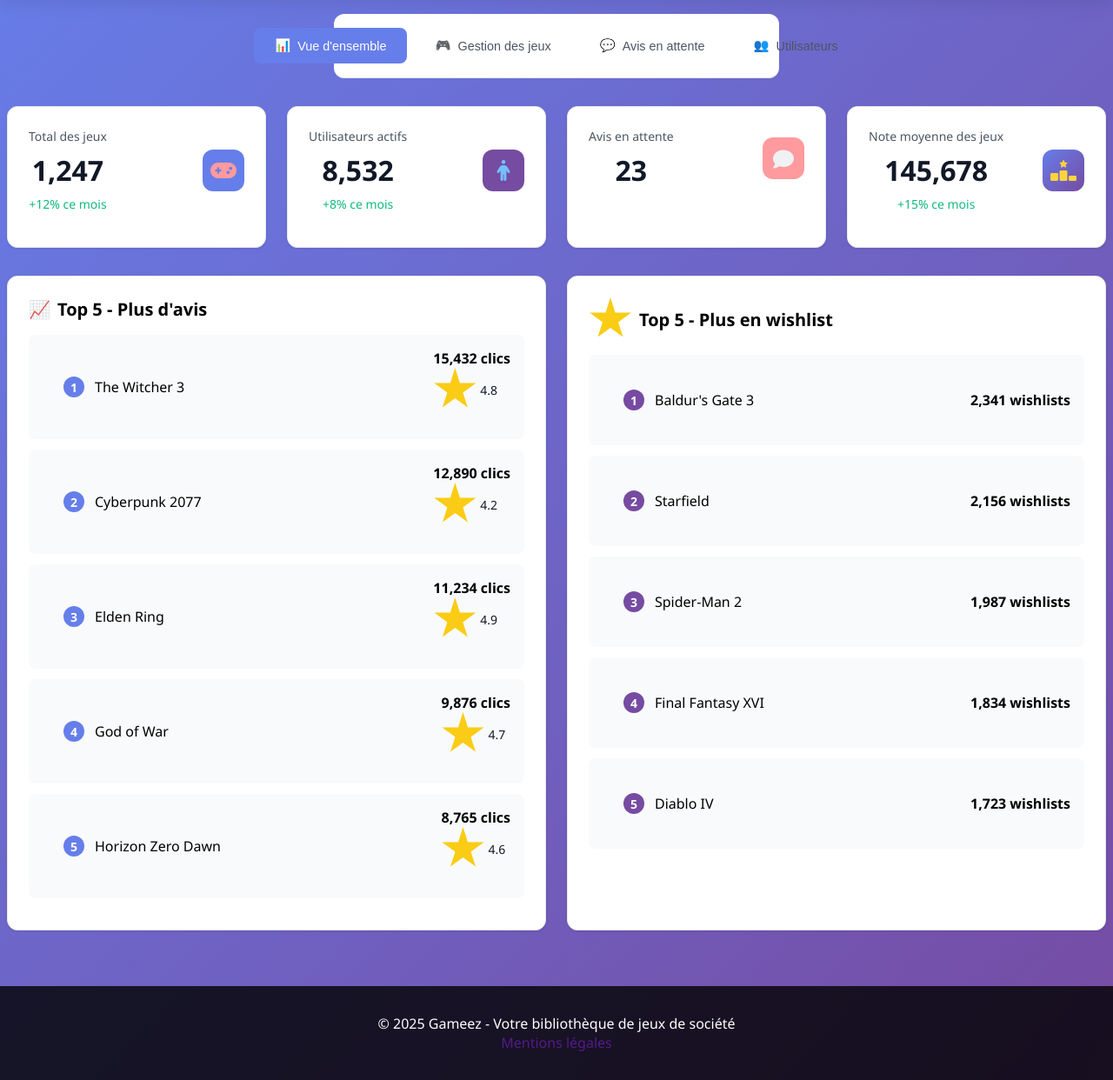
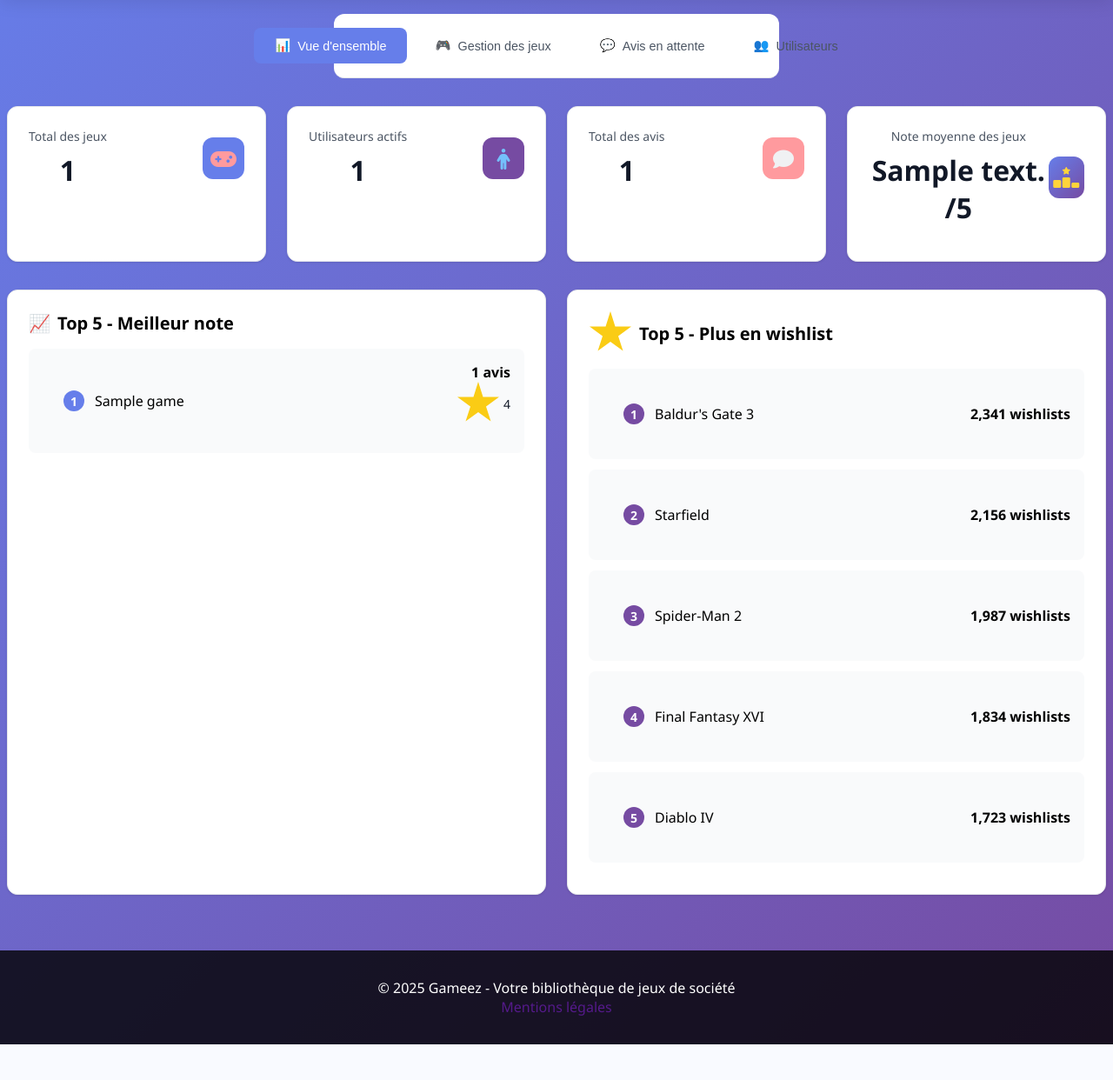
Before and after one commit to Gwladyslsn/gameez, a PHP site: template src/View/page/admin/dashboardAdmin.php in a window 1280 px wide. Shown: the part 115-1357 px from the top of the page at 87% size. After the commit the page ends 1316 px from the top, so only its background shows below. Run offline with PHP 8.4, Linux system fonts and the light colour scheme; the template is opened without the code that fills it: most values are stand-ins (such as "Sample title", 1, 10 or a date in 2020); some libraries are stand-ins or nearby versions.

Commit message:
update dasboardAdmin

```diff
--- a/config/routes.php
+++ b/config/routes.php
@@ -78,7 +78,7 @@ return [
 
     // ADMIN
     '/dashboardAdmin' => [
-        'controller' => App\Controller\PageController::class,
+        'controller' => App\Controller\AdminController::class,
         'method' => 'dashboardAdmin'
     ],
 
--- a/public/asset/js/dashboardAdmin.js
+++ b/public/asset/js/dashboardAdmin.js
@@ -20,21 +20,6 @@ function showTab(tabName) {
 
 // Add some interactivity
 document.addEventListener('DOMContentLoaded', function () {
-    // Search functionality
-    const searchInput = document.querySelector('.search-box input');
-    searchInput.addEventListener('input', function () {
-        console.log('Recherche:', this.value);
-        // Here you would implement actual search functionality
-    });
-
-    // Filter functionality
-    const filterSelects = document.querySelectorAll('.filter-select');
-    filterSelects.forEach(select => {
-        select.addEventListener('change', function () {
-            console.log('Filtre changé:', this.value);
-            // Here you would implement actual filtering
-        });
-    });
 
     // Review actions
     const approveButtons = document.querySelectorAll('.btn-approve');
--- a/src/Database/db/initdb.sql
+++ b/src/Database/db/initdb.sql
@@ -217,3 +217,5 @@ SELECT COUNT(*) AS nb_games
 FROM list_items li
 JOIN list l ON li.id_list = l.id_list
 WHERE l.id_user = 4;
+
+SELECT COUNT(*) FROM game;
--- a/src/View/page/admin/dashboardAdmin.php
+++ b/src/View/page/admin/dashboardAdmin.php
@@ -14,8 +14,7 @@ require_once ROOTPATH . 'src/View/template/headerAdmin.php';
                         <div class="stat-card-header">
                             <div>
                                 <div class="stat-card-title">Total des jeux</div>
-                                <div class="stat-card-value">1,247</div>
-                                <div class="stat-card-trend">+12% ce mois</div>
+                                <div class="stat-card-value"><?= $stats['total_games'] ?></div>
                             </div>
                             <div class="stat-card-icon games">
                                 <span><i class="fa-solid fa-gamepad" style="color: #ff9a9e;"></i></span>
@@ -27,8 +26,7 @@ require_once ROOTPATH . 'src/View/template/headerAdmin.php';
                         <div class="stat-card-header">
                             <div>
                                 <div class="stat-card-title">Utilisateurs actifs</div>
-                                <div class="stat-card-value">8,532</div>
-                                <div class="stat-card-trend">+8% ce mois</div>
+                                <div class="stat-card-value"><?= $stats['total_users'] ?></div>
                             </div>
                             <div class="stat-card-icon users">
                                 <span><i class="fa-solid fa-person" style="color: #74C0FC;"></i></span>
@@ -39,8 +37,8 @@ require_once ROOTPATH . 'src/View/template/headerAdmin.php';
                     <div class="stat-card">
                         <div class="stat-card-header">
                             <div>
-                                <div class="stat-card-title">Avis en attente</div>
-                                <div class="stat-card-value">23</div>
+                                <div class="stat-card-title">Total des avis</div>
+                                <div class="stat-card-value"><?= $stats['total_reviews'] ?></div>
                             </div>
                             <div class="stat-card-icon reviews">
                                 <span><i class="fa-solid fa-comment" style="color: #f0f1f3;"></i></span>
@@ -52,8 +50,7 @@ require_once ROOTPATH . 'src/View/template/headerAdmin.php';
                         <div class="stat-card-header">
                             <div>
                                 <div class="stat-card-title">Note moyenne des jeux</div>
-                                <div class="stat-card-value">145,678</div>
-                                <div class="stat-card-trend">+15% ce mois</div>
+                                <div class="stat-card-value"><?= $stats['avg_review'] ?> /5</div>
                             </div>
                             <div class="stat-card-icon clicks">
                                 <span><i class="fa-solid fa-ranking-star" style="color: #FFD43B;"></i></span>
@@ -67,77 +64,26 @@ require_once ROOTPATH . 'src/View/template/headerAdmin.php';
                     <div class="top-games-card">
                         <h3 class="top-games-title">
                             <span class="icon-trending"></span>
-                            Top 5 - Plus d'avis
+                            Top 5 - Meilleur note
                         </h3>
+                        <?php $rank = 1; ?>
+                        <?php foreach ($topGames as $topGame): ?>
                             <div class="game-item">
                                 <div class="game-info">
-                                <div class="game-rank clicks">1</div>
-                                <span>The Witcher 3</span>
+                                    <div class="game-rank clicks"><?= $rank ?></div>
+                                    <span><?= $topGame['game_name'] ?></span>
                                 </div>
                                 <div class="game-stats">
-                                <div class="game-value">15,432 clics</div>
+                                    <div class="game-value"><?= $topGame['review_count'] ?> avis</div>
                                     <div class="game-rating">
                                         <span class="star">★</span>
-                                    <span>4.8</span>
+                                        <span><?= $topGame['average_rating'] ?></span>
                                     </div>
                                 </div>
                             </div>
+                            <?php $rank++; ?>
+                        <?php endforeach ?>
 
-                        <div class="game-item">
-                            <div class="game-info">
-                                <div class="game-rank clicks">2</div>
-                                <span>Cyberpunk 2077</span>
-                            </div>
-                            <div class="game-stats">
-                                <div class="game-value">12,890 clics</div>
-                                <div class="game-rating">
-                                    <span class="star">★</span>
-                                    <span>4.2</span>
-                                </div>
-                            </div>
-                        </div>
-
-                        <div class="game-item">
-                            <div class="game-info">
-                                <div class="game-rank clicks">3</div>
-                                <span>Elden Ring</span>
-                            </div>
-                            <div class="game-stats">
-                                <div class="game-value">11,234 clics</div>
-                                <div class="game-rating">
-                                    <span class="star">★</span>
-                                    <span>4.9</span>
-                                </div>
-                            </div>
-                        </div>
-
-                        <div class="game-item">
-                            <div class="game-info">
-                                <div class="game-rank clicks">4</div>
-                                <span>God of War</span>
-                            </div>
-                            <div class="game-stats">
-                                <div class="game-value">9,876 clics</div>
-                                <div class="game-rating">
-                                    <span class="star">★</span>
-                                    <span>4.7</span>
-                                </div>
-                            </div>
-                        </div>
-
-                        <div class="game-item">
-                            <div class="game-info">
-                                <div class="game-rank clicks">5</div>
-                                <span>Horizon Zero Dawn</span>
-                            </div>
-                            <div class="game-stats">
-                                <div class="game-value">8,765 clics</div>
-                                <div class="game-rating">
-                                    <span class="star">★</span>
-                                    <span>4.6</span>
-                                </div>
-                            </div>
-                        </div>
                     </div>
 
                     <div class="top-games-card">
```
Also changed, not shown: src/Controller/AdminController.php (+10 -11 lines), src/Repository/AdminRepository.php (added, +67 -0 lines). Lines whose indentation alone changed are shown as unchanged.
